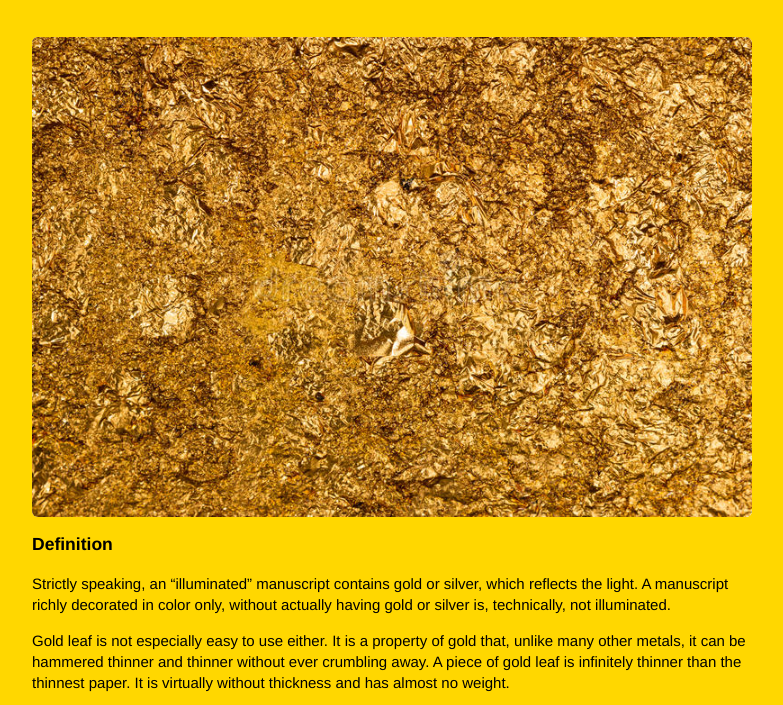
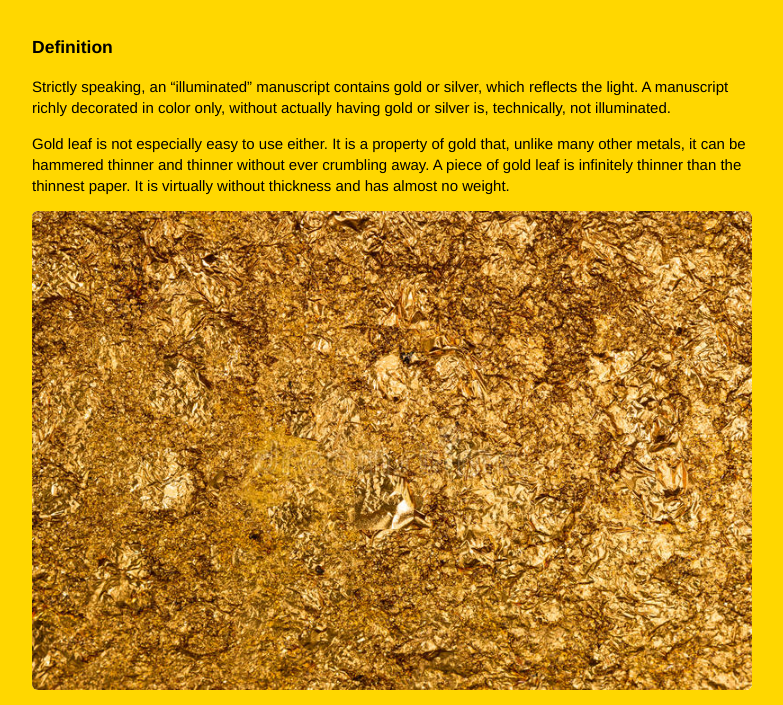
Before and after one commit to four-and-twenty-blackbirds/Gilding_Multi-Page-Site, a plain HTML site: page about.html in a window 1280 px wide. Shown: the part 62-767 px from the top of the page, without its empty margins (248-1031 px from the left). Drawn offline with Linux system fonts and the light colour scheme.

Commit message:
Images update (3 total)

```diff
--- a/about.html
+++ b/about.html
@@ -10,7 +10,7 @@
 	<body>
 		<div class="wrapper">
 			<h1>About</h1>
-			<img src="/images/Gold-Texture-02.jpg" />
+
 			<h3>Definition</h3>
 			<p>
 				Strictly speaking, an “illuminated” manuscript contains gold or silver,
@@ -25,7 +25,7 @@
 				almost no weight.
 			</p>
 
-			<img src="/images/Gold-Texture-01-istock.jpg" />
+			<img src="/images/Gold-Texture-02.jpg" />
 			<h3>Application</h3>
 			<p>
 				If gold leaf is to be applied to a design in a manuscript it is put on
```
Also changed, not shown: pictures.html (+1 -0 lines), images/Gold-Texture-01-istock.jpg (deleted).
